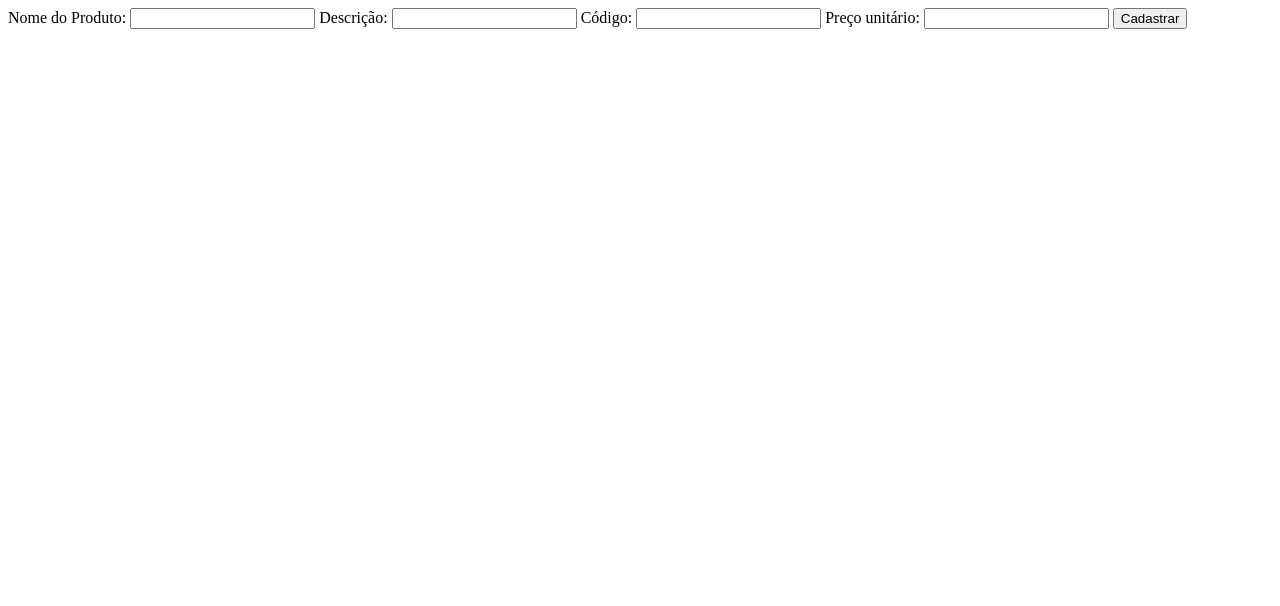
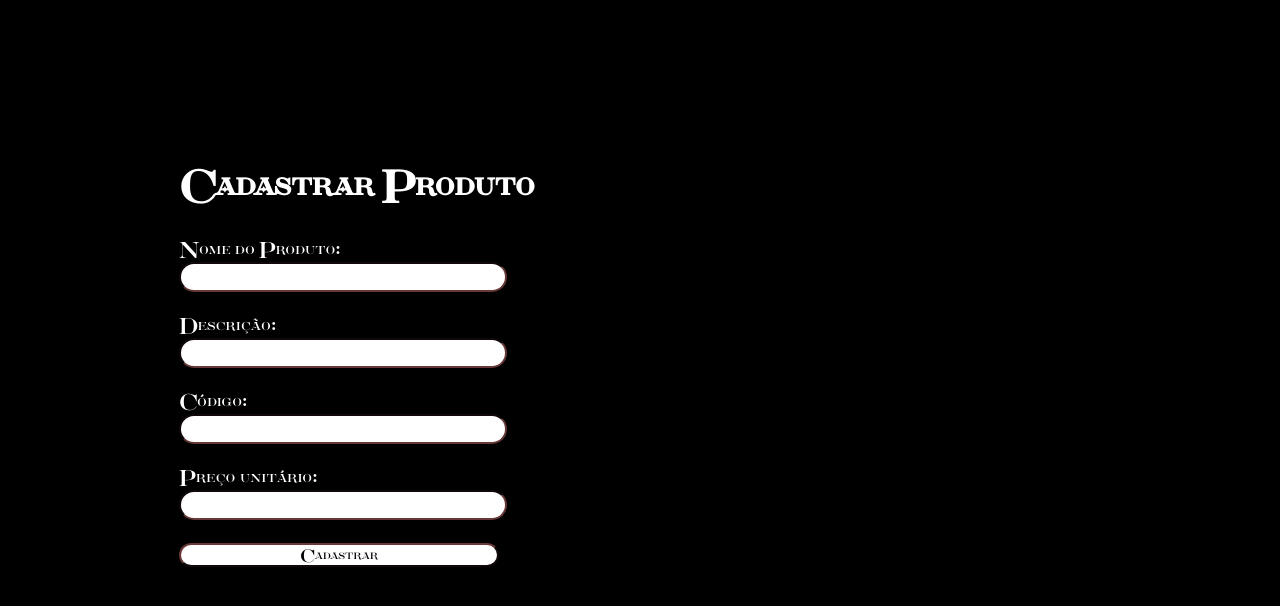
Before and after one commit to akilaoncloud/CacauMysterium, a PHP site: page /cadastrarProduto.php in a window 1280 px wide. Shown: the top 606 px of the page. Run offline with PHP 8.4, Linux system fonts and the light colour scheme.

Commit message:
Update cadastrarProduto.php

```diff
--- a/cadastrarProduto.php
+++ b/cadastrarProduto.php
@@ -1,18 +1,70 @@
 <!DOCTYPE html>
-<html lang="en">
+<html lang="pt-br">
 <head>
     <meta charset="UTF-8">
     <meta http-equiv="X-UA-Compatible" content="IE=edge">
     <meta name="viewport" content="width=device-width, initial-scale=1.0">
-    <title>Produto</title>
+    <title>Cadastro de Produto</title>
+    <style>
+        @font-face {
+            font-family: 'SaintCarell';
+            src: url(SaintCarellClean_PERSONAL_USE_ONLY.otf) format('opentype');
+            font-size: 40px;
+            font-style: normal;
+        }
+        body{
+            background-color: rgb(0, 0, 0);
+            background-attachment: fixed;
+            background-repeat: no-repeat;
+            background-size: cover;
+            font-family: 'SaintCarell';
+        }
+        form{
+            font-size: 20px;
+            color: white;
+            padding: 0, 25%;
+            text-align: left;
+            position: absolute;
+            top: 17%;
+            left: 14%;
+
+        }
+        input{
+            background-color: rgb(255, 255, 255);
+            border-color: rgb(102, 56, 56);
+            font-family: 'Times New Roman', Times, serif;
+            font-size: medium;
+            height: 24px;
+            width: 90%;
+            outline: 0;
+            border-radius: 15px;
+            text-align: center;
+        }
+        input[type="number"]::-webkit-inner-spin-button {
+        -webkit-appearance: none;
+        margin: 0;
+        }
+        #cadastrar{
+            font-family: 'SaintCarell';
+            font-size: medium;
+        }
+        #img{
+            background-image: none;
+        }
+
+
+    </style>
 </head>
 <body>
     <form id="formProduto" method="post" action="">
-        Nome do Produto: <input type="text" id="nomeProd">
-        Descrição: <input type="text" id="descricao">
-        Código: <input type="text" id="codigo">
-        Preço unitário: <input type="text" id="precoUn">
-        <input type="button" value="Cadastrar">
+        <h1>Cadastrar Produto</h1>
+        Nome do Produto:<br> <input type="text" id="nomeProd" required /><br><br>
+        Descrição: <br><input type="text" id="descricao" required /><br><br>
+        Código: <br><input type="number" id="codigo" required /><br><br>
+        Preço unitário: <br><input type="number" id="precoUn" required /><br><br>
+        <input type="submit" id="cadastrar" value="Cadastrar" required />
     </form>
+    <div id="img">
+    </div>
 </body>
 </html>
```
